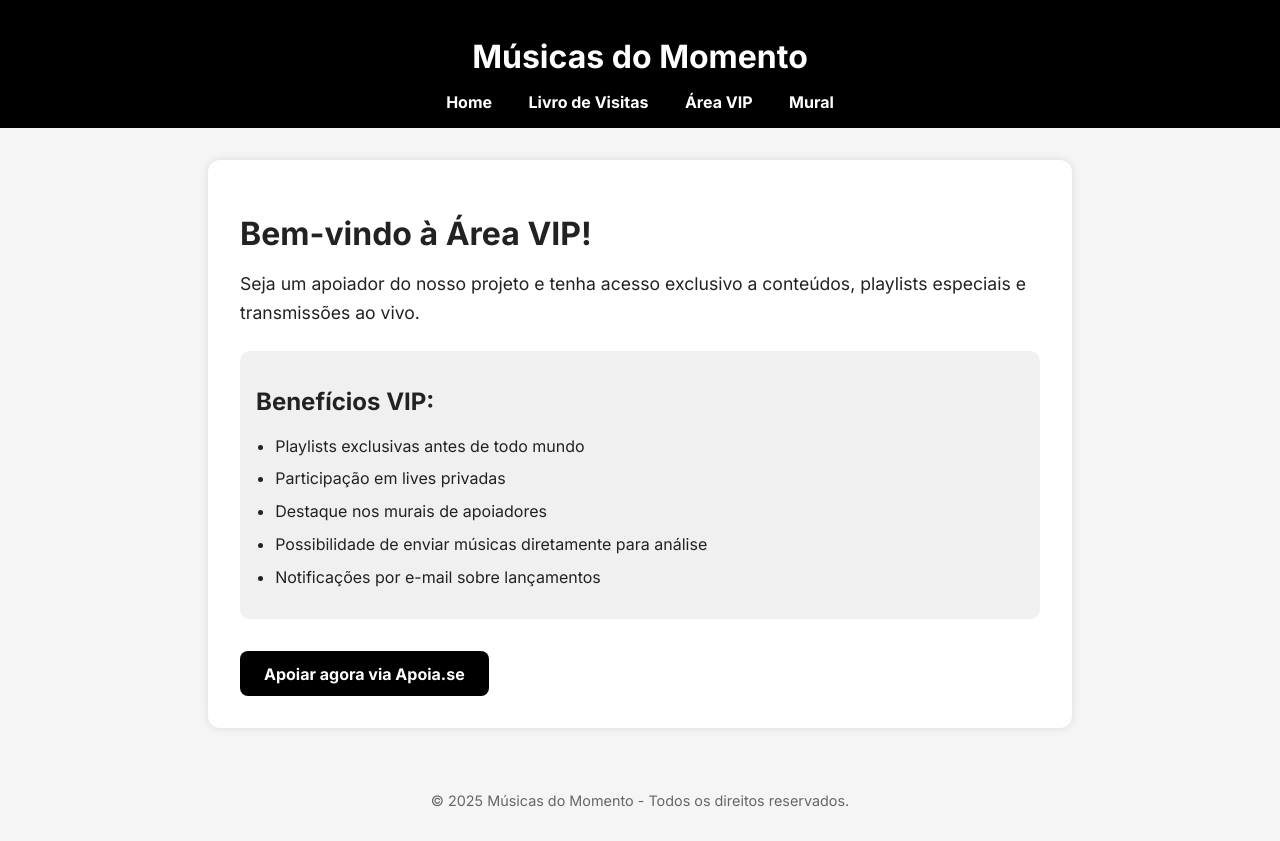
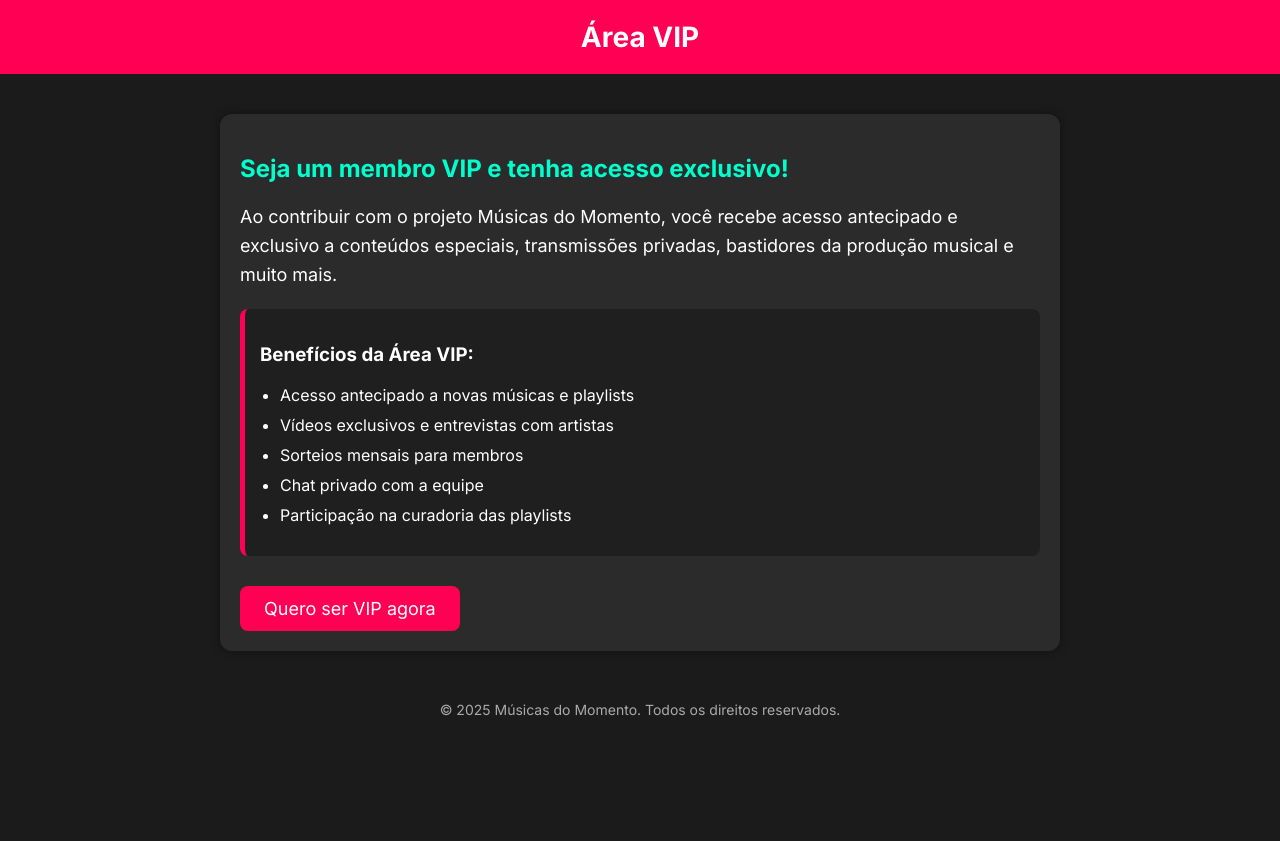
Before and after one commit to Aerogenio/musicas-do-momento, a plain HTML site: page vip.html in a window 1280 px wide. After the commit the page ends 800 px from the top, so only its background shows below. Drawn offline with Linux system fonts and the light colour scheme.

Commit message:
Update vip.html

```diff
--- a/vip.html
+++ b/vip.html
@@ -1,5 +1,5 @@
 <!DOCTYPE html>
-<html lang="pt-BR">
+<html lang="pt-br">
 <head>
   <meta charset="UTF-8" />
   <meta name="viewport" content="width=device-width, initial-scale=1.0"/>
@@ -7,110 +7,109 @@
   <link href="https://fonts.googleapis.com/css2?family=Inter:wght@400;700&display=swap" rel="stylesheet">
   <style>
     body {
-      font-family: 'Inter', sans-serif;
       margin: 0;
       padding: 0;
-      background: #f5f5f5;
-      color: #222;
+      background-color: #1b1b1b;
+      color: #ffffff;
+      font-family: 'Inter', sans-serif;
     }
 
     header {
-      background-color: #000;
-      color: #fff;
-      padding: 1rem;
+      background-color: #ff0055;
+      padding: 20px;
       text-align: center;
     }
 
-    nav a {
-      color: #fff;
-      margin: 0 1rem;
-      text-decoration: none;
-      font-weight: bold;
+    header h1 {
+      margin: 0;
+      font-size: 28px;
     }
 
     main {
       max-width: 800px;
-      margin: 2rem auto;
-      background: #fff;
-      padding: 2rem;
+      margin: 40px auto;
+      padding: 20px;
+      background-color: #2b2b2b;
       border-radius: 12px;
-      box-shadow: 0 0 10px rgba(0,0,0,0.1);
+      box-shadow: 0 0 10px rgba(0,0,0,0.4);
     }
 
-    h1 {
-      margin-bottom: 1rem;
+    h2 {
+      color: #00ffcc;
+      margin-bottom: 20px;
     }
 
     p {
-      font-size: 1.1rem;
+      font-size: 18px;
       line-height: 1.6;
     }
 
-    .vip-benefits {
-      margin-top: 1.5rem;
-      background: #f0f0f0;
-      padding: 1rem;
-      border-radius: 10px;
+    .benefits {
+      margin-top: 20px;
+      background-color: #1f1f1f;
+      padding: 15px;
+      border-left: 5px solid #ff0055;
+      border-radius: 8px;
     }
 
-    .vip-benefits ul {
-      padding-left: 1.2rem;
+    .benefits ul {
+      padding-left: 20px;
     }
 
-    .vip-benefits li {
-      margin-bottom: 0.8rem;
+    .benefits li {
+      margin-bottom: 10px;
     }
 
-    .btn {
+    .access-button {
       display: inline-block;
-      margin-top: 2rem;
-      background: #000;
-      color: #fff;
-      padding: 0.8rem 1.5rem;
+      margin-top: 30px;
+      padding: 12px 24px;
+      font-size: 18px;
+      background-color: #ff0055;
+      color: white;
+      border: none;
+      border-radius: 8px;
       text-decoration: none;
-      border-radius: 8px;
-      font-weight: bold;
+      transition: background-color 0.3s ease;
+    }
+
+    .access-button:hover {
+      background-color: #e6004c;
     }
 
     footer {
+      margin-top: 50px;
       text-align: center;
-      padding: 2rem;
-      font-size: 0.9rem;
-      color: #666;
+      font-size: 14px;
+      color: #aaaaaa;
     }
   </style>
 </head>
 <body>
   <header>
-    <h1>Músicas do Momento</h1>
-    <nav>
-      <a href="index.html">Home</a>
-      <a href="livro-de-visitas.html">Livro de Visitas</a>
-      <a href="vip.html">Área VIP</a>
-      <a href="mural.html">Mural</a>
-    </nav>
+    <h1>Área VIP</h1>
   </header>
 
   <main>
-    <h1>Bem-vindo à Área VIP!</h1>
-    <p>Seja um apoiador do nosso projeto e tenha acesso exclusivo a conteúdos, playlists especiais e transmissões ao vivo.</p>
+    <h2>Seja um membro VIP e tenha acesso exclusivo!</h2>
+    <p>Ao contribuir com o projeto Músicas do Momento, você recebe acesso antecipado e exclusivo a conteúdos especiais, transmissões privadas, bastidores da produção musical e muito mais.</p>
 
-    <div class="vip-benefits">
-      <h2>Benefícios VIP:</h2>
+    <div class="benefits">
+      <h3>Benefícios da Área VIP:</h3>
       <ul>
-        <li>Playlists exclusivas antes de todo mundo</li>
-        <li>Participação em lives privadas</li>
-        <li>Destaque nos murais de apoiadores</li>
-        <li>Possibilidade de enviar músicas diretamente para análise</li>
-        <li>Notificações por e-mail sobre lançamentos</li>
+        <li>Acesso antecipado a novas músicas e playlists</li>
+        <li>Vídeos exclusivos e entrevistas com artistas</li>
+        <li>Sorteios mensais para membros</li>
+        <li>Chat privado com a equipe</li>
+        <li>Participação na curadoria das playlists</li>
       </ul>
     </div>
 
-    <a href="https://apoia.se/musicasdomomento" class="btn" target="_blank">Apoiar agora via Apoia.se</a>
+    <a href="https://apoia.se/musicasdomomento" target="_blank" class="access-button">Quero ser VIP agora</a>
   </main>
 
   <footer>
-    &copy; 2025 Músicas do Momento - Todos os direitos reservados.
+    © 2025 Músicas do Momento. Todos os direitos reservados.
   </footer>
 </body>
 </html>
```
